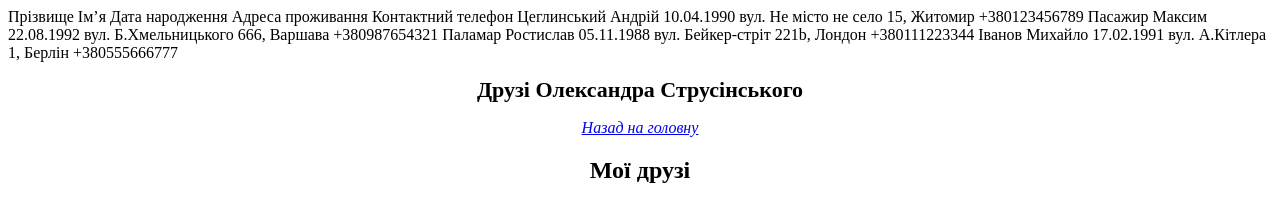
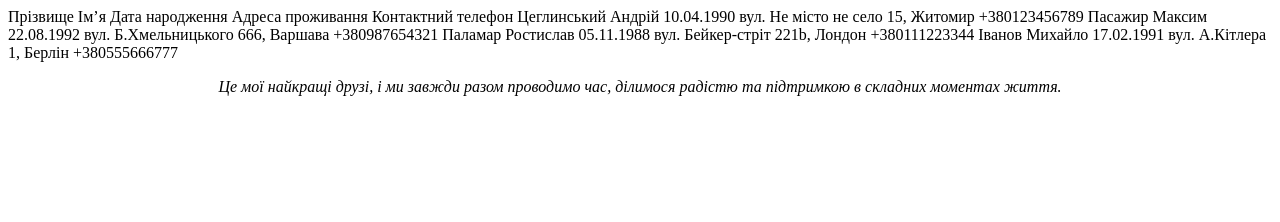
Before and after one commit to AlexStrusinsky/Practic-4, a plain HTML site: page friends.html in a window 1280 px wide. Drawn offline with Linux system fonts and the light colour scheme.

Commit message:
Update friends.html

```diff
--- a/friends.html
+++ b/friends.html
@@ -121,16 +121,11 @@
                 <td>17.02.1991</td>
                 <td>вул. А.Кітлера 1, Берлін</td>
                 <td>+380555666777</td>
-            </tr>
-        </tbody>
-    </table>
+           </tr>
+		</tbody>
+	</table>
 
-<body>
-	<h1>Друзі Олександра Струсінського</h1>
+	<p>Це мої найкращі друзі, і ми завжди разом проводимо час, ділимося радістю та підтримкою в складних моментах життя.</p>
+</body>
 
-	<p><a href="index.html">Назад на головну</a></p>
-
-	<h2>Мої друзі</h2>
-
-	<table border="1">
-		<thead>
+</html>
```
